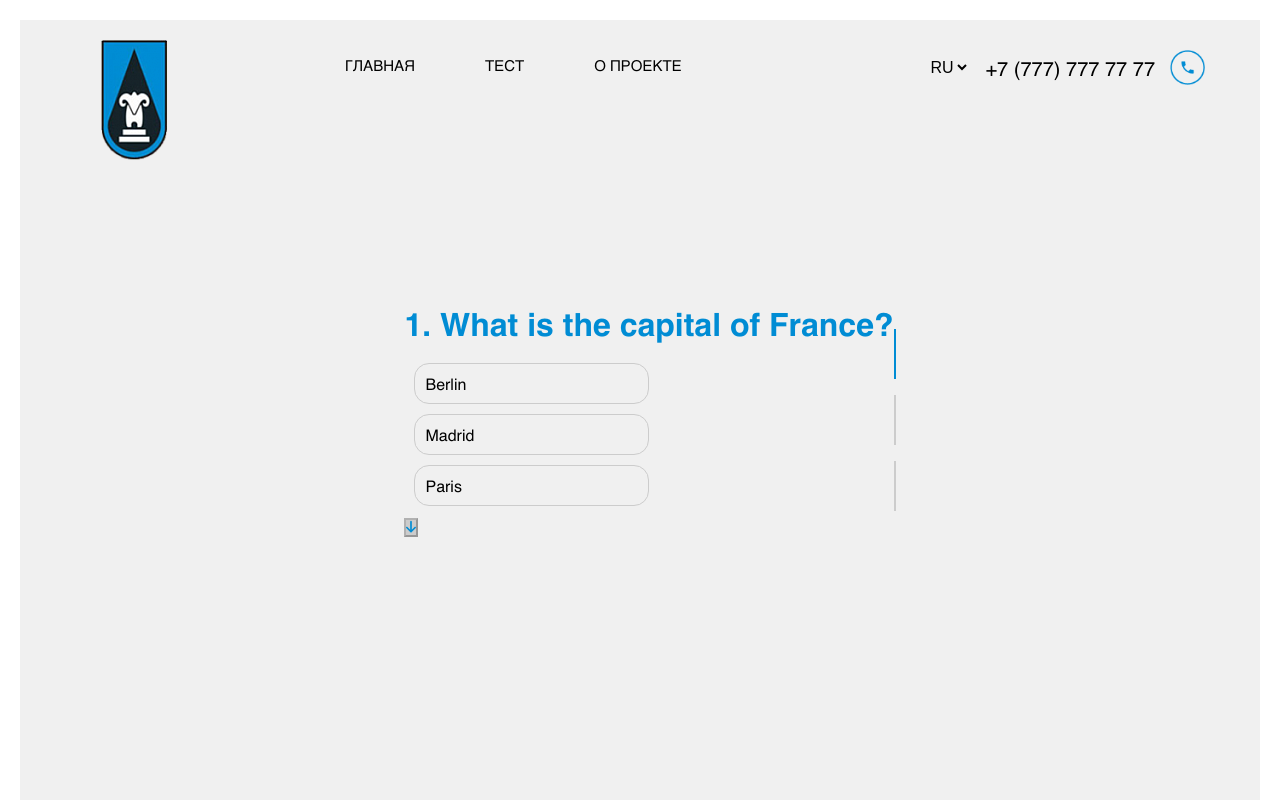
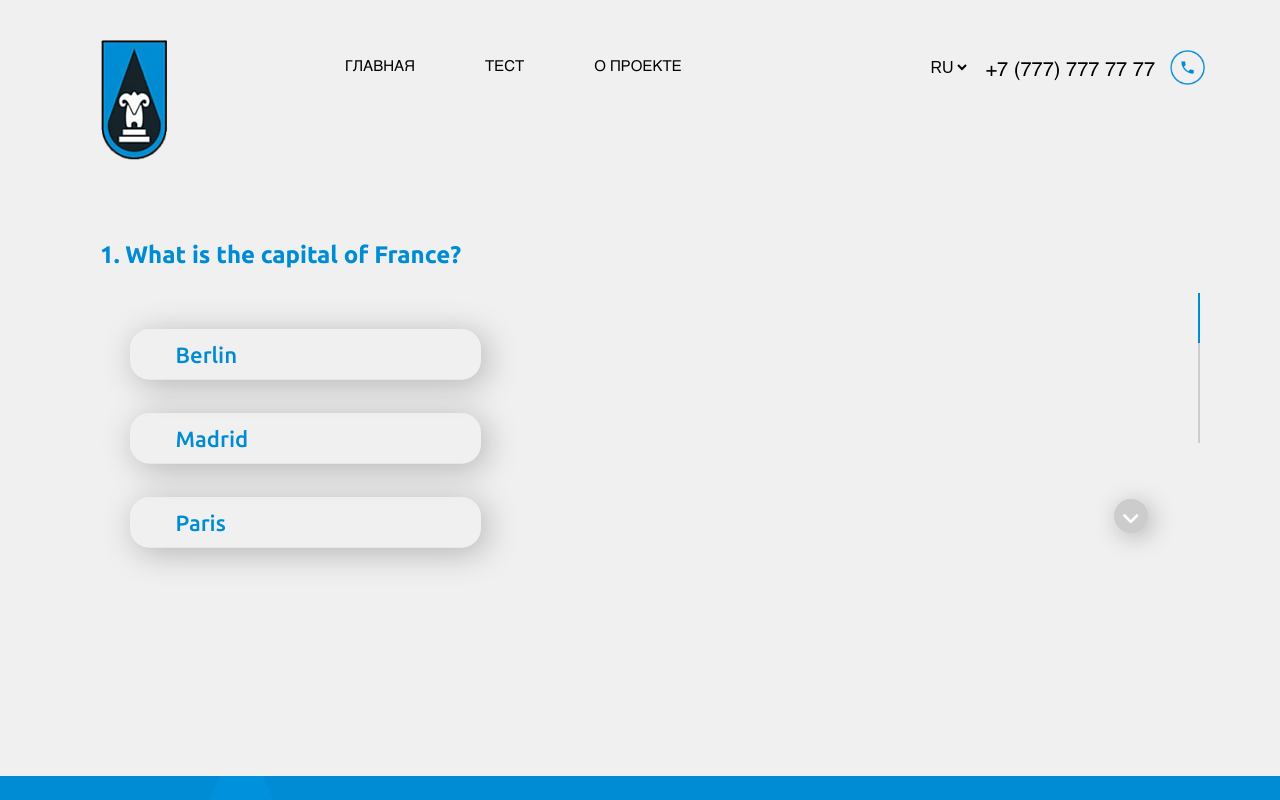
Before and after one commit to MedetGaidarov/gbm-client, a React (Create React App) app: page /test in a window 1280 px wide. Both pictures are taken after a click on the button "Начать тест". Shown: the top 800 px of the page. Built offline with nearby package versions, Linux system fonts and the light colour scheme.

Commit message:
test css correction

```diff
--- a/src/container/UI/TestInfo.css
+++ b/src/container/UI/TestInfo.css
@@ -1,9 +1,8 @@
 .test__info {
-    padding: 200px 0 100px;
+    padding: 200px 0 100px 80px;
     display: flex;
     flex-direction: column;
-    align-items: center;
-    justify-content: center;
+    align-items: flex-start;
 }
 
 .test__info_wrapper {
@@ -28,12 +27,8 @@
     gap: 40px;
 }
 
-.about__img {
-    width: 490px;
-}
-
 .test__info-block {
-    width: 680px;
+    width: 1000px;
 }
 
 .test__info-title {
@@ -47,4 +42,24 @@
     font-size: 16px;
     line-height: 24px;
     color: #17242A;
+    margin-bottom: 45px;
 }
+
+.test__info-btn {
+    width: 230px;
+    border-radius: 50px;
+    padding: 13px 0;
+    color: #008CD4;
+    border: 2px solid #008CD4;
+    background: transparent;
+    outline: none;
+    font-size: 17px;
+    font-weight: 600;
+    cursor: pointer;
+    transition: .3s;
+}
+
+.test__info-btn:hover {
+    background: #008CD4;
+    color: #fff;
+}
--- a/src/container/test/TestInfo.jsx
+++ b/src/container/test/TestInfo.jsx
@@ -1,18 +1,17 @@
 import React from 'react'
 import '../UI/TestInfo.css'
 
-function TestInfo({title, content}) {
+function TestInfo({title, content, handleClick}) {
   return (
      <section className="test__info">
     <div className="test__info_wrapper">
-        {/* <h1 className="test__info_title">{title}</h1> */}
-
         <div className="test__info_content">
             <div className="test__info-block">
                 <h3 className="test__info-title">{title}</h3>
                 <p className="test__info-desc">
                    {content}
                 </p>
+                <button className='test__info-btn' onClick={handleClick}>Начать тест</button>
             </div>
         </div>
     </div>
@@ -20,4 +19,4 @@ function TestInfo({title, content}) {
   )
 }
 
-export default TestInfo
+export default TestInfo;
--- a/src/pages/TestPage.jsx
+++ b/src/pages/TestPage.jsx
@@ -1,9 +1,8 @@
 import React, { useState } from 'react';
 import TestInfo from '../container/test/TestInfo';
-import Button from '../components/Button/Button';
 import './UI/TestPage.css'
 import { FontAwesomeIcon } from '@fortawesome/react-fontawesome';
-import { faArrowDown } from '@fortawesome/free-solid-svg-icons';
+import { faAngleDown } from '@fortawesome/free-solid-svg-icons';
 const TestPage = () => {
 
     const questions = [
@@ -70,8 +69,7 @@ const TestPage = () => {
         <div className="test-container">
             {!testStarted ? (
                 <div>
-                        <TestInfo title = {title} content = {testText}/>
-                        <Button handleClick={startTest} text='Начать тест'/>
+                    <TestInfo title={title} content={testText} handleClick={startTest} text='Начать тест' />
                 </div>
             ) : (
                 <div className='content-container'>
@@ -92,15 +90,8 @@ const TestPage = () => {
                                 </label>
                             ))}
                         </options-list>
-            <button
-            className={`next-button ${selectedOption ? '' : 'disabled'}`}
-            onClick={nextQuestion}
-            disabled={!selectedOption}
-          >
-
-            <FontAwesomeIcon color='#008CD3' icon={faArrowDown} className="arrow-icon" />
-          </button>
                     </div>
+                    <div className="test__progress">
                         <div className="progress-lines">
                             {questions.map((_, index) => (
                                 <div
@@ -109,6 +100,15 @@ const TestPage = () => {
                                 ></div>
                             ))}
                         </div>
+                        <button
+                            className={`next-button ${selectedOption ? '' : 'disabled'}`}
+                            onClick={nextQuestion}
+                            disabled={!selectedOption}
+                        >
+
+                            <FontAwesomeIcon color='#008CD3' icon={faAngleDown} className="arrow-icon" />
+                        </button>
+                    </div>
                 </div>
             )}
         </div>
--- a/src/pages/UI/TestPage.css
+++ b/src/pages/UI/TestPage.css
@@ -20,51 +20,25 @@
 
 .left-align-content {
   text-align: left;
-    margin-left: 20px; /* Add margin if needed */
-  }
-
-  .test-container {
-  text-align: center;
-  padding: 20px;
+  margin-left: 20px;
+  /* Add margin if needed */
 }
 
 
 .question-title {
   color: #008cd4;
-    margin-bottom: 20px;
+  margin-bottom: 60px;
+  font-size: 24px;
+  font-family: "Ubuntu", sans-serif;
 }
 
 
 options-list {
   list-style-type: none;
   padding: 0;
-  }
-  option {
-    margin: 10px;
-    padding: 10px;
-    border: 1px solid #ccc;
-    cursor: pointer;
-    color: #008cd4;
-    border-radius: 15px; /* Add border radius */
-    transition: background-color 0.3s, color 0.3s, border-color 0.3s; /* Add border-color transition */
-  }
-
-  option:hover {
-    background-color: #f0f0f0;
-    color: #0065a3;
-    border-color: #0065a3; /* Change border color on hover */
-  }
-
-  .option-selected {
-    background-color: #008cd4;
-    color: white;
-    border-color: #008cd4; /* Change border color for selected option */
-  }
-
-  .option-label {
-    display: block;
-    margin: 10px;
-    cursor: pointer;
+  display: grid;
+  grid-gap: 45px;
+  margin-left: 30px;
 }
 
 .option-label:hover {
@@ -75,25 +49,64 @@ options-list {
   display: none;
 }
 
-  .option-label input[type="radio"] + span {
+.option-label input[type="radio"]+span {
+  width: 270px;
   display: inline-block;
-    padding: 10px;
-    border: 1px solid #ccc;
+  padding: 10px 35px;
+  box-shadow: 4px 4px 25px 0 rgba(0,0,0,.25);
   border-radius: 15px;
+  font-size: 17px;
+  color: #008CD4;
+  font-family: "Ubuntu", sans-serif;
+  font-weight: 500;
+  transform: scale(1.3);
+  transform-origin: left top;
+  cursor: pointer;
   transition: background-color 0.3s, color 0.3s;
-    width: 50%;
 }
 
-  .option-label input[type="radio"]:checked + span {
+.option-label input[type="radio"]:checked+span {
   background-color: #008cd4;
   color: white;
   border-color: #008cd4;
+}
+
+.next-button {
+  width: 34px;
+  height: 34px;
+  outline: none;
+  border: none;
+  background: #008CD3;
+  border-radius: 50%;
+  box-shadow: 4px 4px 25px 0 rgba(0,0,0,.25);
+  display: flex;
+  justify-content: center;
+  align-items: center;
+  margin-top: auto;
+  font-size: 20px;
+  padding-top: 3px;
+  cursor: pointer;
+  transition: .3s;
+}
+
+.test__progress {
+  height: 30vh;
+  margin-top: 50px;
+  display: flex;
+  flex-direction: row-reverse;
+  justify-content: space-between;
+  gap: 50px;
+}
+
+.arrow-icon path {
+  fill: #fff;
 }
 
 .next-button:disabled {
   background-color: #ccc;
   cursor: not-allowed;
 }
+
 .down-arrow-icon {
   display: inline-block;
   width: 0;
@@ -110,17 +123,14 @@ options-list {
   position: relative;
   top: 0;
   right: 0;
-    /* height: 100%; */
   display: flex;
   flex-direction: column;
-    justify-content: space-between;
 }
 
 .progress-line {
   width: 2px;
   height: 50px;
   background-color: #ccc;
-    margin: 8px 0;
   transition: background-color 0.3s;
 }
 
@@ -129,10 +139,11 @@ options-list {
 }
 
 .content-container {
+  height: 97vh;
+  padding: 0 80px;
   display: flex;
-    justify-content: center;
+  justify-content: space-between;
   align-items: center;
-    height: 100vh;
   background-color: #f0f0f0;
   position: relative;
 }
```
Lines whose indentation alone changed are shown as unchanged.
